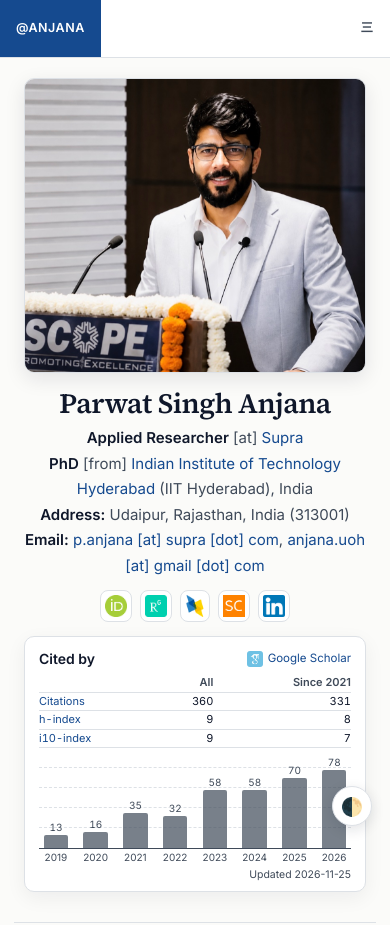
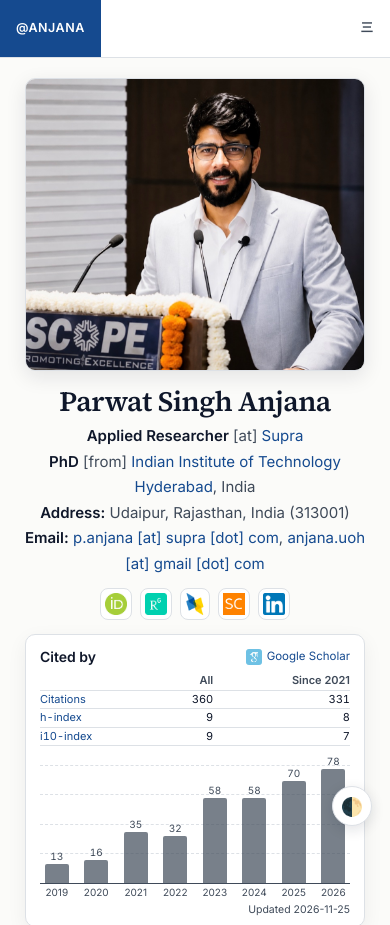
Before and after one commit to Parwatsingh/parwatsingh.github.io, a plain HTML site: page index.html in a window 390 px wide. Shown: the top 925 px of the page. Drawn offline with Linux system fonts and the light colour scheme.

Commit message:
Match profile photo and Scholar card size; shorten PhD line
- Photo and Google Scholar card share one 290x250 box (same shape on phones)
- Drop "(IIT Hyderabad)" from the PhD line
- Update last-modified timestamp

Co-Authored-By: Claude Opus 5.5 <noreply@anthropic.com>

```diff
--- a/AnjanaPS_files/style.css
+++ b/AnjanaPS_files/style.css
@@ -345,8 +345,11 @@ a:active { color: var(--highlight); }
  * HERO SECTION — photo | details | Scholar card
  ********************************************/
 .hero {
+  /* photo and Scholar card share exactly this box (photo is 2074x1788 ≈ 290x250) */
+  --hero-box-w: 290px;
+  --hero-box-h: 250px;
   display: grid;
-  grid-template-columns: max-content minmax(0, 1fr) 290px;
+  grid-template-columns: var(--hero-box-w) minmax(0, 1fr) var(--hero-box-w);
   column-gap: 28px;
   row-gap: 18px;
   align-items: stretch;
@@ -377,9 +380,11 @@ a:active { color: var(--highlight); }
 
 /* Profile Photo RESPONSIVE */
 .profile-photo {
-  /* full photo, never cropped: fixed height, natural width */
-  height: 250px;
-  width: auto;
+  /* same box as the Scholar card; aspect matches the photo, so nothing is cropped */
+  box-sizing: border-box;
+  width: var(--hero-box-w);
+  height: var(--hero-box-h);
+  object-fit: cover;
   display: block;
   border-radius: 10px;
   border: 1px solid var(--border);
@@ -417,7 +422,10 @@ a:active { color: var(--highlight); }
 /* ---------- Google Scholar "Cited by" card ---------- */
 .hero-stats {
   box-sizing: border-box;
-  width: 100%;
+  width: var(--hero-box-w);
+  height: var(--hero-box-h);
+  align-self: start;
+  overflow: hidden;
   display: flex;
   flex-direction: column;
   padding: 10px 14px 8px 14px;
@@ -543,14 +551,11 @@ a:active { color: var(--highlight); }
 /* Tablet: card moves under the details, next to nothing else */
 @media (max-width: 1000px) {
   .hero {
-    grid-template-columns: max-content minmax(0, 1fr);
+    grid-template-columns: var(--hero-box-w) minmax(0, 1fr);
   }
-  .profile-photo { height: 200px; }
   .hero-stats {
     grid-column: 2;
-    max-width: 420px;
   }
-  .gs-plot { min-height: 80px; }
 }
 
 /* Phone: single column, photo centred, everything same width */
@@ -562,13 +567,20 @@ a:active { color: var(--highlight); }
 
   .hero-left { justify-self: center; }
 
-  .profile-photo { height: auto; width: 100%; max-width: 340px; }
+  /* photo and card: same width, same 290:250 shape */
+  .profile-photo,
+  .hero-stats {
+    width: 100%;
+    max-width: 340px;
+    height: auto;
+    aspect-ratio: 290 / 250;
+  }
 
   .hero-right h1 { font-size: 2.8rem; text-align: center; }
 
   .hero-stats {
     grid-column: 1;
-    max-width: none;
+    justify-self: center;
   }
 
   .icon-row img { height: 24px; }
--- a/index.html
+++ b/index.html
@@ -112,9 +112,7 @@
 
           <b>PhD</b> [from]
           <a href="https://iith.ac.in" target="_blank">
-            Indian Institute of Technology Hyderabad
-          </a>
-          (IIT Hyderabad), India
+            Indian Institute of Technology Hyderabad</a>, India
           <br />
 
           <b>Address:</b> Udaipur, Rajasthan, India (313001)
@@ -2678,7 +2676,7 @@ and high-performance blockchain execution.
   style="text-align:left; margin-top:20px; font-family:Arial, sans-serif;"
 >
   <div style="font-size:11px; color:#333;">
-    | Last modified: 23:19, Wednesday, November 25 2026 (IST) Time in India |
+    | Last modified: 23:23, Wednesday, November 25 2026 (IST) Time in India |
   </div>
 </div>
 </body>
```
